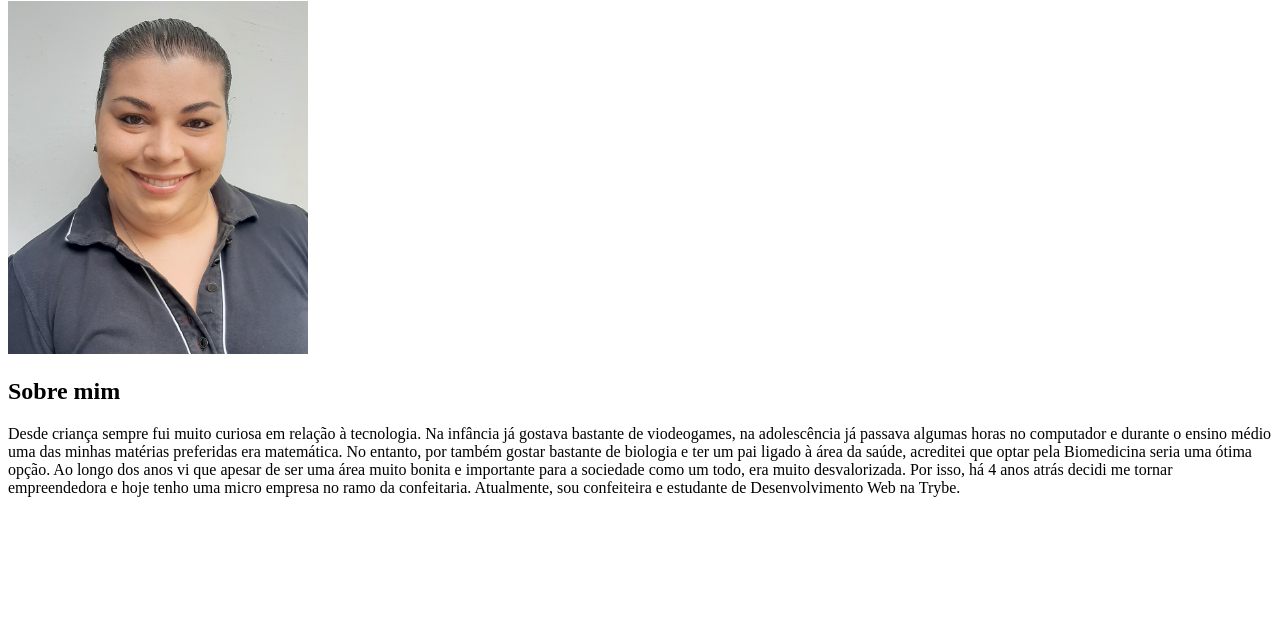
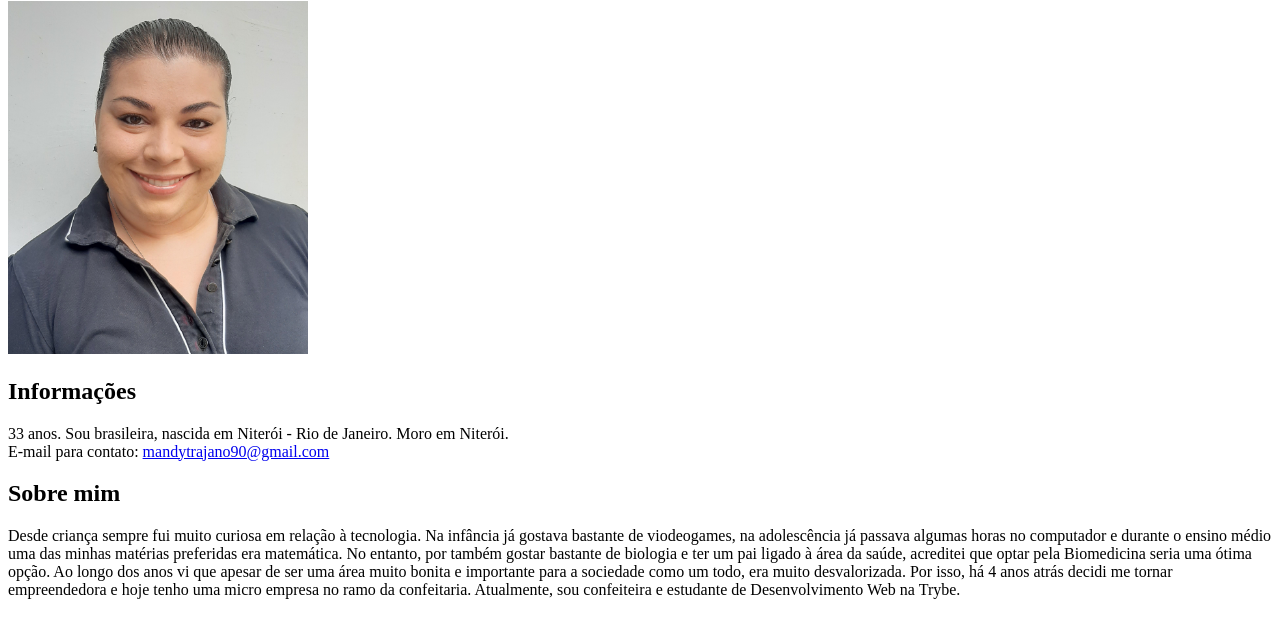
Before and after one commit to MandyTrajano90/Portfolio, a plain HTML site: page index.html in a window 1280 px wide. Shown: the part 79-716 px from the top of the page. Drawn offline with Linux system fonts and the light colour scheme.

Commit message:
Adição de subtítulo e link externo para envio de email

```diff
--- a/index.html
+++ b/index.html
@@ -9,6 +9,10 @@
 <body>
     <h1>Amanda Garcia Trajano de Sá</h1>
     <img src="minha foto.jpeg" alt="Amanda sorrindo" width="300px">
+    <h2>Informações</h2>
+    <p> 33 anos. Sou brasileira, nascida em Niterói - Rio de Janeiro. Moro em Niterói.<br>
+        E-mail para contato: <a href="mailto:mandytrajano90@gmail.com">mandytrajano90@gmail.com</a>
+    </br> </p>
     <h2>Sobre mim</h2>
     <p>Desde criança sempre fui muito curiosa em relação à tecnologia. Na infância já gostava bastante de viodeogames, na adolescência já passava algumas horas no computador e durante o ensino médio uma das minhas matérias preferidas era matemática. No entanto, por também gostar bastante de biologia e ter um pai ligado à área da saúde, acreditei que optar pela Biomedicina seria uma ótima opção. Ao longo dos anos vi que apesar de ser uma área muito bonita e importante para a sociedade como um todo, era muito desvalorizada. Por isso, há 4 anos atrás decidi me tornar empreendedora e hoje tenho uma micro empresa no ramo da confeitaria. Atualmente, sou confeiteira e estudante de Desenvolvimento Web na Trybe. </p>
 
```
